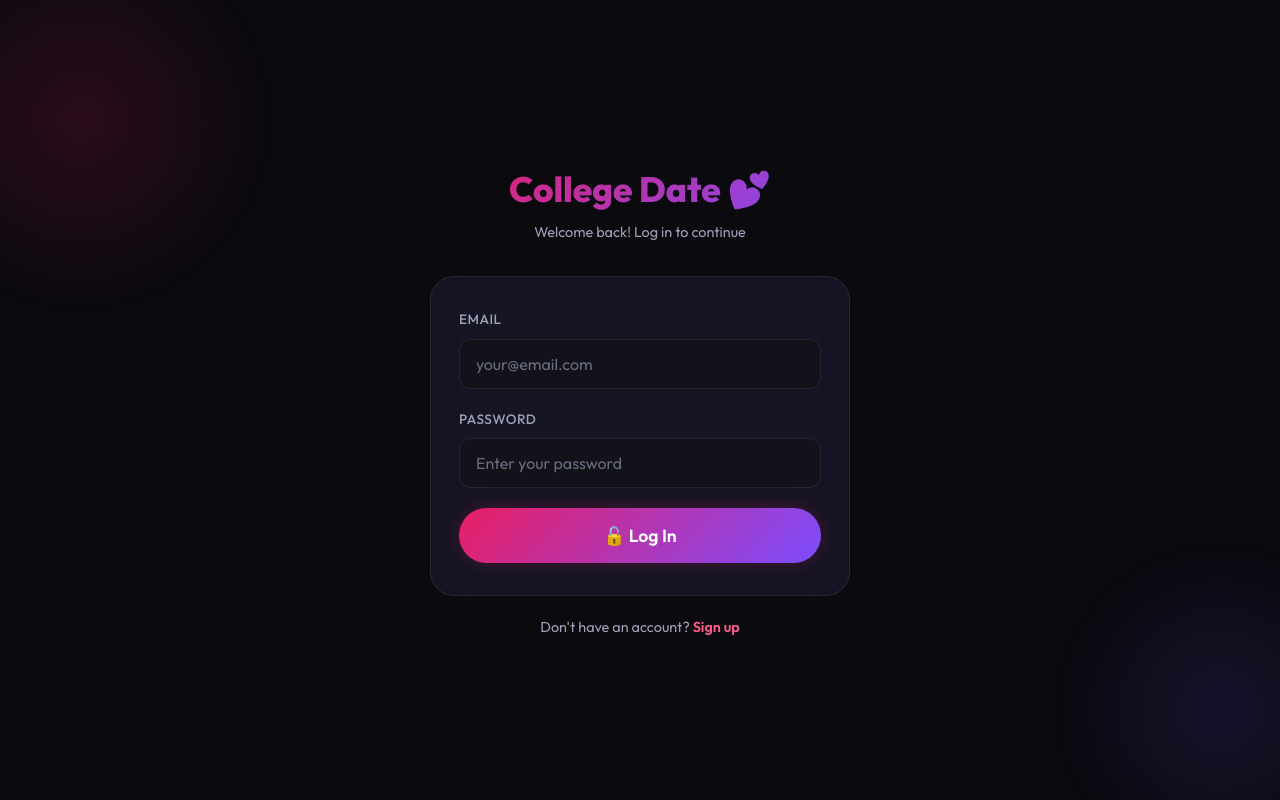
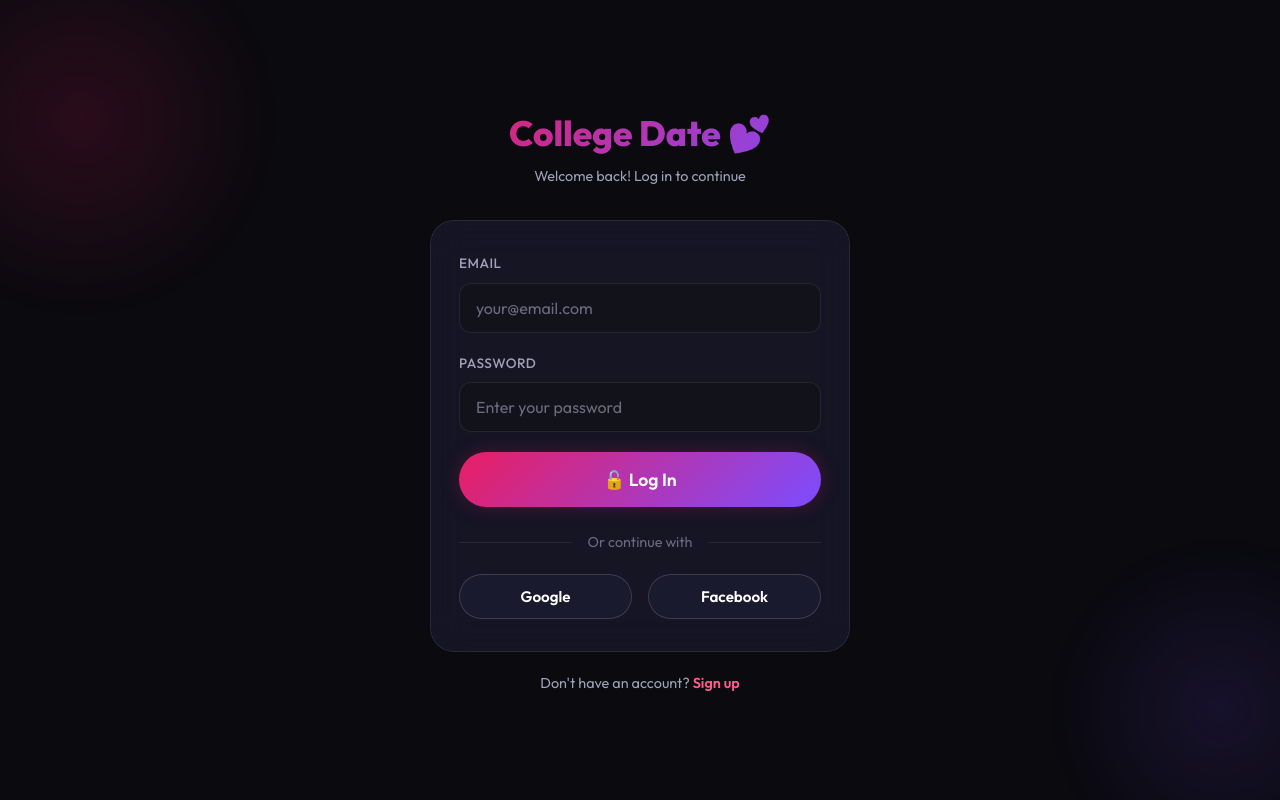
Before and after one commit to godwillgodslife/college-date, a Next.js app: page /auth/login in a window 1280 px wide. Built offline with nearby package versions, Linux system fonts and the light colour scheme.

Commit message:
Add SocialLogin component to auth pages

```diff
--- a/src/app/auth/login/page.js
+++ b/src/app/auth/login/page.js
@@ -4,6 +4,7 @@ import { useState } from 'react';
 import { useRouter } from 'next/navigation';
 import { createClient } from '@/lib/supabase/client';
 import Link from 'next/link';
+import SocialLogin from '@/components/SocialLogin';
 
 export default function LoginPage() {
   const router = useRouter();
@@ -93,6 +94,8 @@ export default function LoginPage() {
               {loading ? 'Logging in...' : '🔓 Log In'}
             </button>
           </form>
+
+          <SocialLogin />
         </div>
 
         <div className="auth-footer">
--- /dev/null
+++ b/src/components/SocialLogin.js
@@ -0,0 +1,49 @@
+'use client';
+
+import { createClient } from '@/lib/supabase/client';
+
+export default function SocialLogin() {
+    const handleSocialLogin = async (provider) => {
+        const supabase = createClient();
+        await supabase.auth.signInWithOAuth({
+            provider,
+            options: {
+                redirectTo: `${location.origin}/auth/callback`,
+            },
+        });
+    };
+
+    return (
+        <div style={{ marginTop: '24px' }}>
+            <div style={{
+                display: 'flex',
+                alignItems: 'center',
+                gap: '16px',
+                margin: '20px 0',
+                color: 'var(--text-muted)',
+                fontSize: '0.9rem'
+            }}>
+                <div style={{ height: '1px', flex: 1, background: 'var(--border)' }}></div>
+                <span>Or continue with</span>
+                <div style={{ height: '1px', flex: 1, background: 'var(--border)' }}></div>
+            </div>
+
+            <div style={{ display: 'grid', gridTemplateColumns: '1fr 1fr', gap: '16px' }}>
+                <button
+                    type="button"
+                    className="btn btn-secondary"
+                    onClick={() => handleSocialLogin('google')}
+                >
+                    Google
+                </button>
+                <button
+                    type="button"
+                    className="btn btn-secondary"
+                    onClick={() => handleSocialLogin('facebook')}
+                >
+                    Facebook
+                </button>
+            </div>
+        </div>
+    );
+}
```
Also changed, not shown: src/app/auth/signup/page.js (+38 -8 lines). Lines whose indentation alone changed are shown as unchanged.
